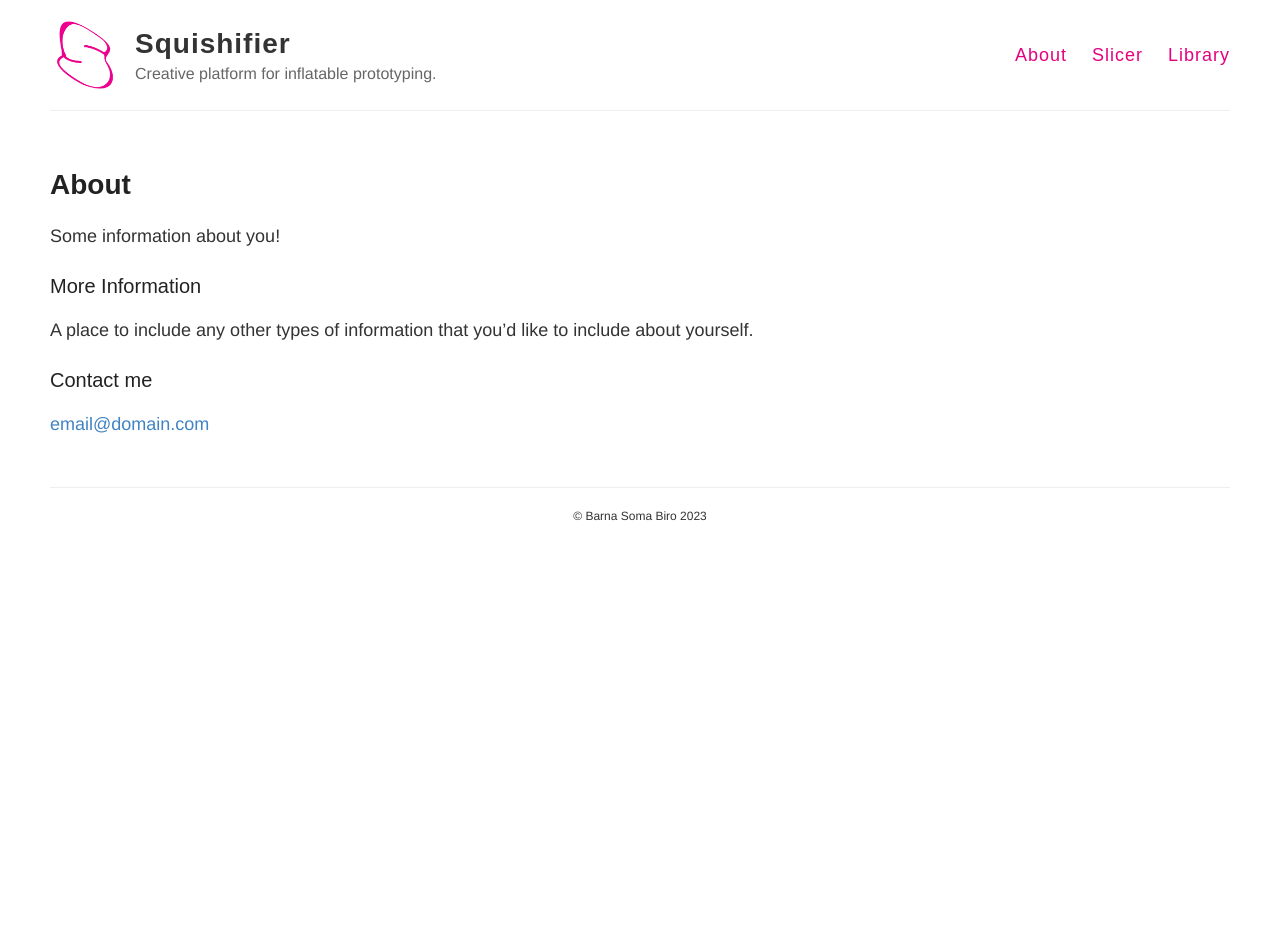
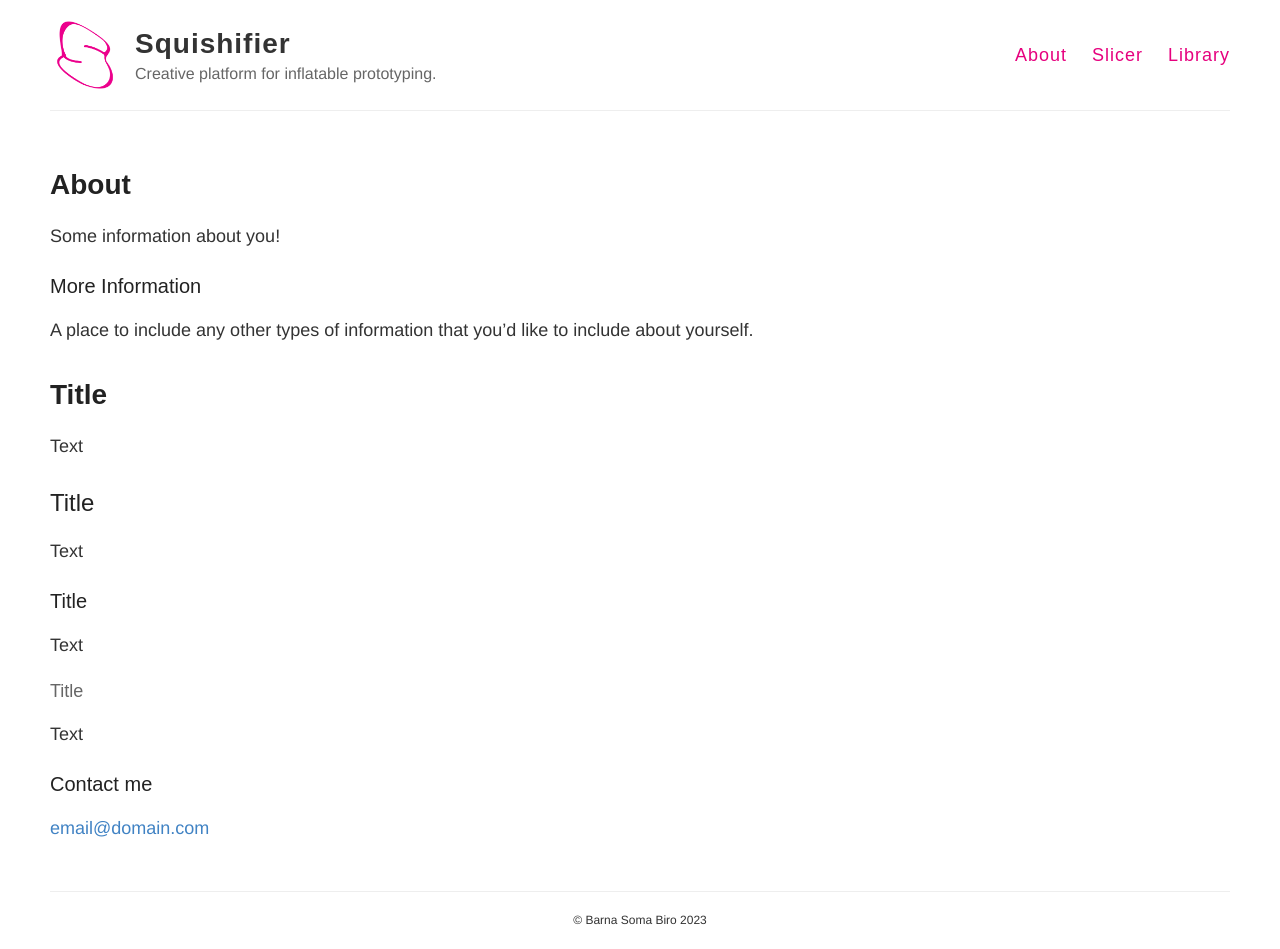
Before and after one commit to squishifier/squishifier.github.io, a Jekyll site: the page built from about.md, in a window 1280 px wide. Built offline with Jekyll 4.4.1, drawn with Linux system fonts in a browser that asks for light colours; some web fonts are replaced; before the commit the page ends 900 px from its top, so only the background shows below that.

Commit message:
Update about.md

```diff
--- a/about.md
+++ b/about.md
@@ -10,6 +10,22 @@ Some information about you!
 
 A place to include any other types of information that you'd like to include about yourself.
 
+# Title
+
+Text
+
+## Title
+
+Text
+
+### Title
+
+Text
+
+#### Title
+
+Text
+
 ### Contact me
 
 [email@domain.com](mailto:email@domain.com)
```
